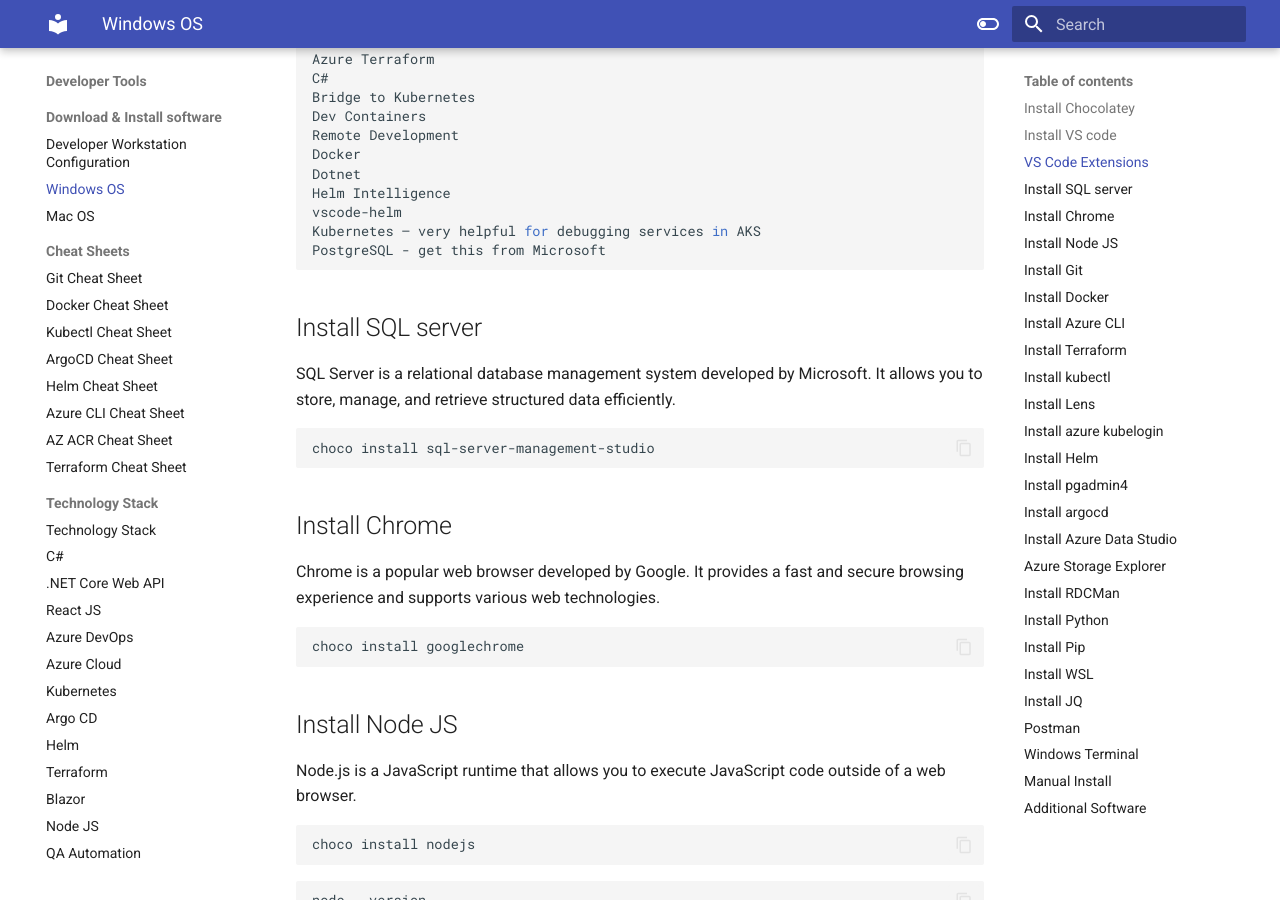
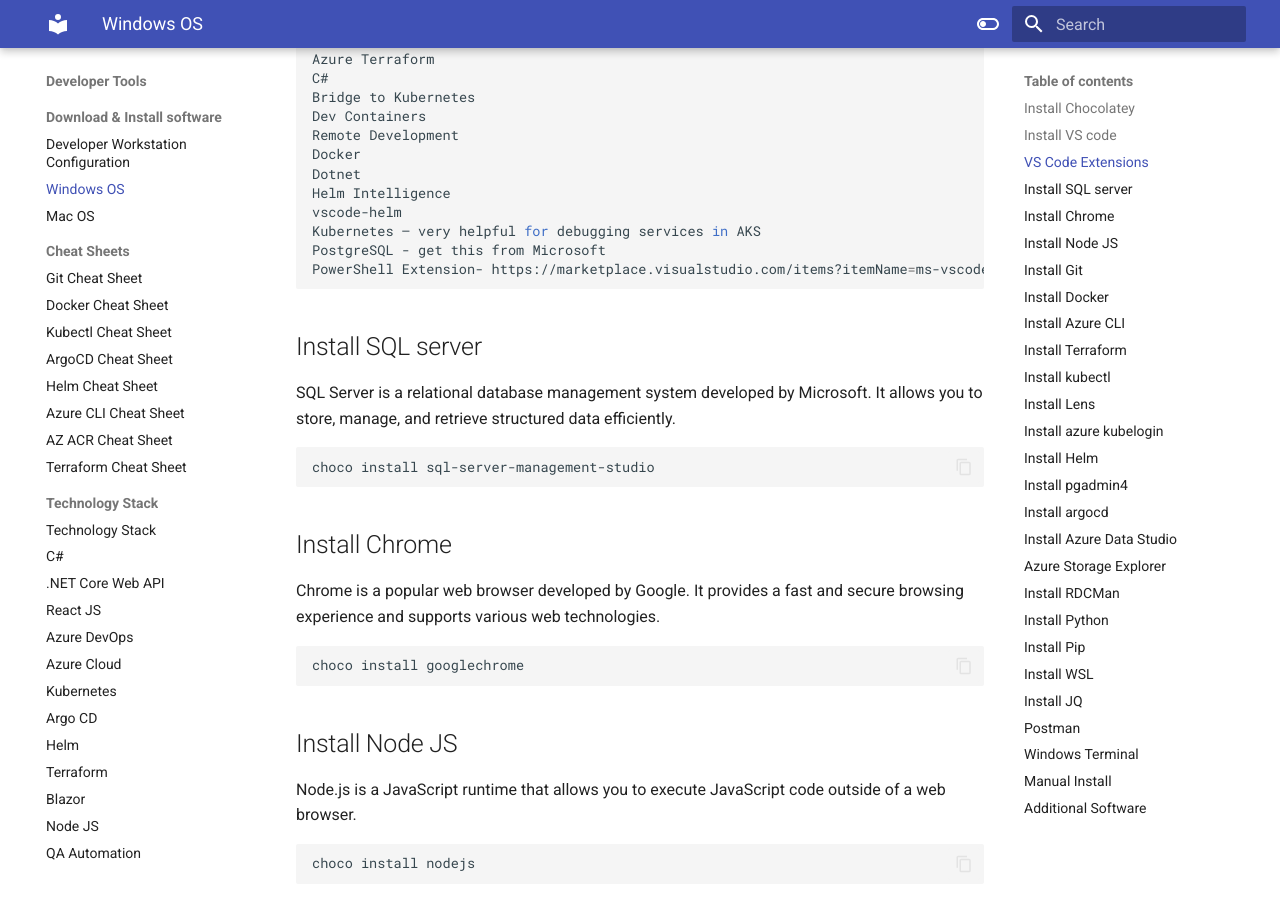
Before and after one commit to akeesari/anjikeesari, an MkDocs documentation site: the page built from docs/developertools/software/windows.md, in a window 1280 px wide and 900 px high, scrolled down 1764 px. Built offline with MkDocs 1.6.1 and Material for MkDocs 9.7.7, drawn with Linux system fonts in a browser that asks for light colours.

Commit message:
PowerShell Extension

````diff
--- a/docs/developertools/software/windows.md
+++ b/docs/developertools/software/windows.md
@@ -69,6 +69,7 @@
 vscode-helm
 Kubernetes – very helpful for debugging services in AKS
 PostgreSQL - get this from Microsoft
+PowerShell Extension- https://marketplace.visualstudio.com/items?itemName=ms-vscode.PowerShell
 ```
 
 ## Install SQL server
````
